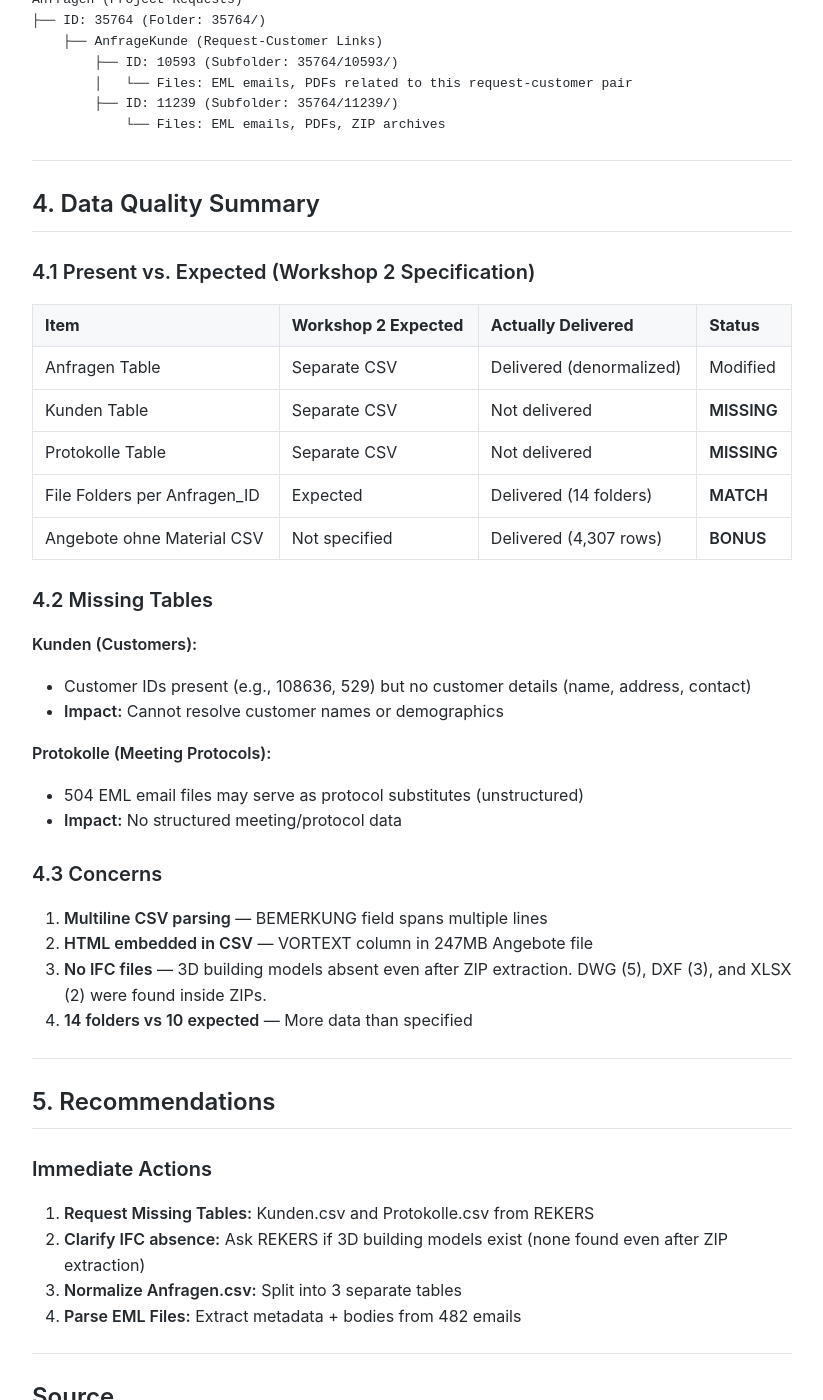
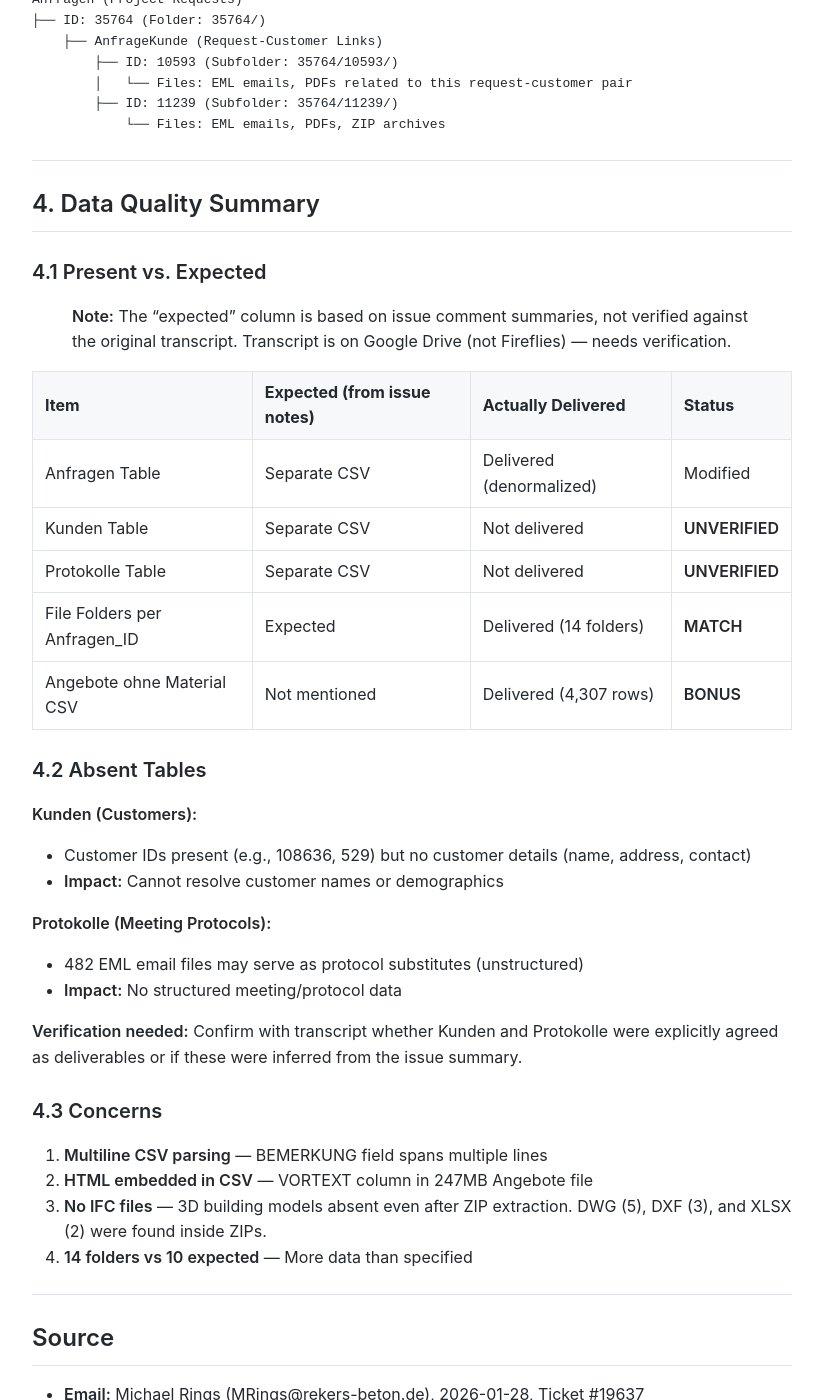
Before and after one commit to MariusWilsch/public-wilsch-ai-pages, a Jekyll site: the page built from project/rekers/data-assessment-testdaten.md, in a window 1280 px wide and 1400 px high, scrolled down 7564 px. Shown: the whole window, without its empty margins (228-1051 px from the left). Built offline with Jekyll 4.4.1, drawn with Linux system fonts in a browser that asks for light colours; our own code applies the rules of GitHub Pages for plain Markdown files.

Commit message:
Sync from hippocampus 2026-02-09

```diff
--- a/project/rekers/data-assessment-testdaten.md
+++ b/project/rekers/data-assessment-testdaten.md
@@ -243,25 +243,29 @@ Anfragen (Project Requests)
 
 ## 4. Data Quality Summary
 
-### 4.1 Present vs. Expected (Workshop 2 Specification)
+### 4.1 Present vs. Expected
 
-| Item | Workshop 2 Expected | Actually Delivered | Status |
-|------|---------------------|-------------------|--------|
+> **Note:** The "expected" column is based on issue comment summaries, not verified against the original transcript. Transcript is on Google Drive (not Fireflies) — needs verification.
+
+| Item | Expected (from issue notes) | Actually Delivered | Status |
+|------|----------------------------|-------------------|--------|
 | Anfragen Table | Separate CSV | Delivered (denormalized) | Modified |
-| Kunden Table | Separate CSV | Not delivered | **MISSING** |
-| Protokolle Table | Separate CSV | Not delivered | **MISSING** |
+| Kunden Table | Separate CSV | Not delivered | **UNVERIFIED** |
+| Protokolle Table | Separate CSV | Not delivered | **UNVERIFIED** |
 | File Folders per Anfragen_ID | Expected | Delivered (14 folders) | **MATCH** |
-| Angebote ohne Material CSV | Not specified | Delivered (4,307 rows) | **BONUS** |
+| Angebote ohne Material CSV | Not mentioned | Delivered (4,307 rows) | **BONUS** |
 
-### 4.2 Missing Tables
+### 4.2 Absent Tables
 
 **Kunden (Customers):**
 - Customer IDs present (e.g., 108636, 529) but no customer details (name, address, contact)
 - **Impact:** Cannot resolve customer names or demographics
 
 **Protokolle (Meeting Protocols):**
-- 504 EML email files may serve as protocol substitutes (unstructured)
+- 482 EML email files may serve as protocol substitutes (unstructured)
 - **Impact:** No structured meeting/protocol data
+
+**Verification needed:** Confirm with transcript whether Kunden and Protokolle were explicitly agreed as deliverables or if these were inferred from the issue summary.
 
 ### 4.3 Concerns
 
@@ -272,17 +276,6 @@ Anfragen (Project Requests)
 
 ---
 
-## 5. Recommendations
-
-### Immediate Actions
-
-1. **Request Missing Tables:** Kunden.csv and Protokolle.csv from REKERS
-2. **Clarify IFC absence:** Ask REKERS if 3D building models exist (none found even after ZIP extraction)
-3. **Normalize Anfragen.csv:** Split into 3 separate tables
-4. **Parse EML Files:** Extract metadata + bodies from 482 emails
-
----
-
 ## Source
 
 - **Email:** Michael Rings (MRings@rekers-beton.de), 2026-01-28, Ticket #19637
```
